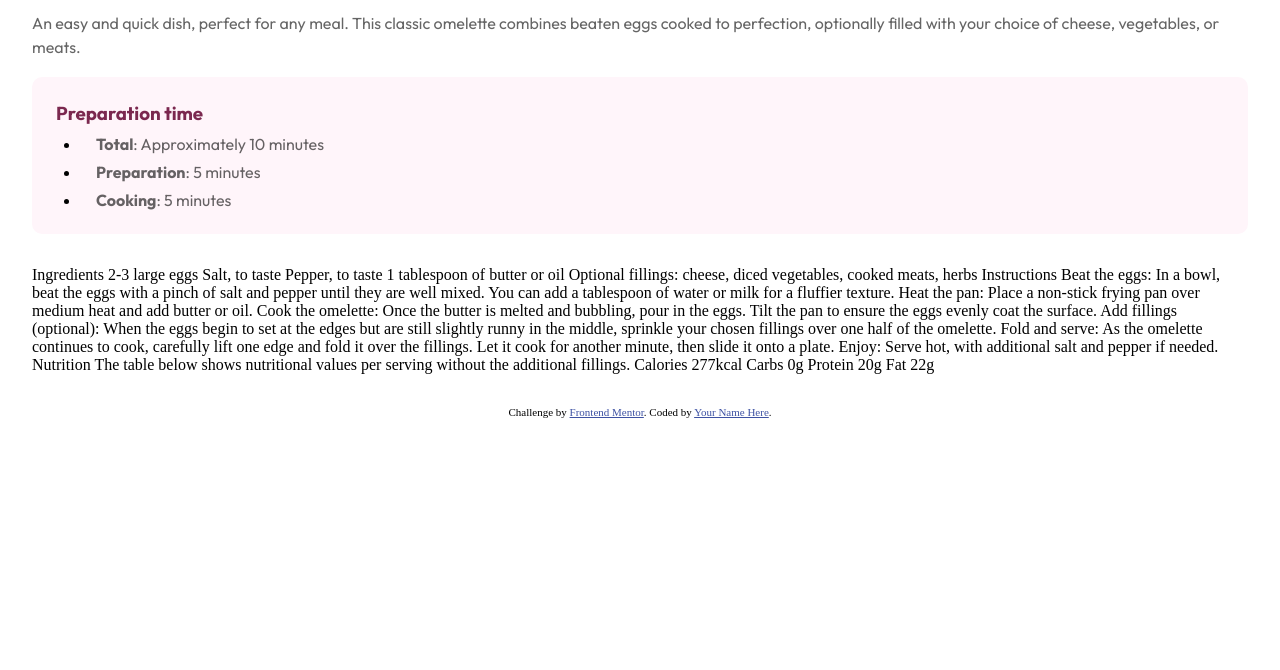
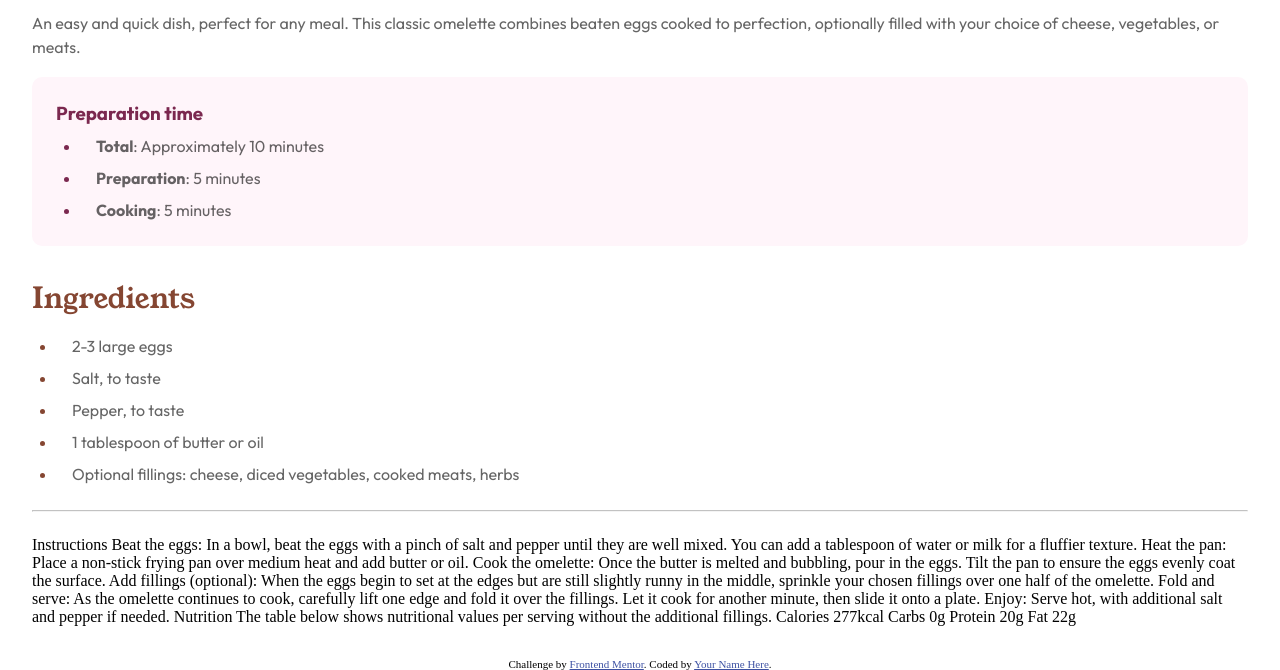
Before and after one commit to Joshdefleur/recipe-page-main, a plain HTML site: page index.html in a window 1280 px wide. Shown: the part 666-1336 px from the top of the page. Before the commit the page ends 1084 px from the top, so only its background shows below. Drawn offline with Linux system fonts and the light colour scheme.

Commit message:
ingredients section

```diff
--- a/index.html
+++ b/index.html
@@ -46,22 +46,33 @@
       <div class="preperation">
         <h3>Preparation time</h3>
 
-        <ul>
-         <li><p><span class="b">Total</span>: Approximately 10 minutes</p></li>
-          <li><p><span class="b">Preparation</span>: 5 minutes</p></li>
-          <li><p style="margin-bottom: 0;"><span class="b">Cooking</span>: 5 minutes</p></li>
+        <ul class="purple">
+         <li class="p"><p><span class="b">Total</span>: Approximately 10 minutes</p></li>
+          <li class="p"><p><span class="b">Preparation</span>: 5 minutes</p></li>
+          <li class="p"><p style="margin-bottom: 0;"><span class="b">Cooking</span>: 5 minutes</p></li>
         </ul>
 
       </div>
 
+      <div class="Ingredients">
+        <h2>Ingredients</h2>
 
-    Ingredients
+        <ul class="brown">
+          <li class="br"><p>2-3 large eggs</p></li>
+          <li class="br"><p>Salt, to taste</p></li>
+          <li class="br"><p>Pepper, to taste</p></li>
+          <li class="br"><p>1 tablespoon of butter or oil</p></li>
+          <li class="br"><p>Optional fillings: cheese, diced vegetables, cooked meats, herbs</p></li>
+        </ul>
 
-    2-3 large eggs
-    Salt, to taste
-    Pepper, to taste
-    1 tablespoon of butter or oil
-    Optional fillings: cheese, diced vegetables, cooked meats, herbs
+      </div>
+
+      <hr>
+
+
+
+
+
 
     Instructions
 
--- a/styles.css
+++ b/styles.css
@@ -16,6 +16,15 @@ h1{
   font-weight: 400;
   font-size: 2.3em;
 }
+
+h2{
+    font-family: "Young Serif", serif;
+    font-weight: 400;
+    font-size: 1.8em;
+    color: hsl(14, 45%, 36%);
+}
+
+
 
 h3{
     font-family: "Outfit", sans-serif;
@@ -61,11 +70,44 @@ img{
     margin-right: 1em;
 }
 
+.purple{
+    line-height: 1.5;
+}
+
 li p{
     margin-left: 1em;
     margin-bottom: 0.5em;
 }
 
+.p::marker{
+    color: hsl(332, 51%, 32%);
+}
+
 .b{
     font-weight: bold;
 }
+
+
+/* ingredients */
+
+.Ingredients{
+    margin-bottom: 1.5em;
+}
+
+.br::marker{
+    color: hsl(14, 45%, 36%);
+}
+
+.brown{
+    margin-left: 1.5em;
+    line-height: 1.5;
+}
+
+.Ingredients h2{
+    margin-bottom: 0.5em;
+}
+
+hr{
+    opacity: 0.6;
+    margin-bottom: 1.5em;
+}
```
